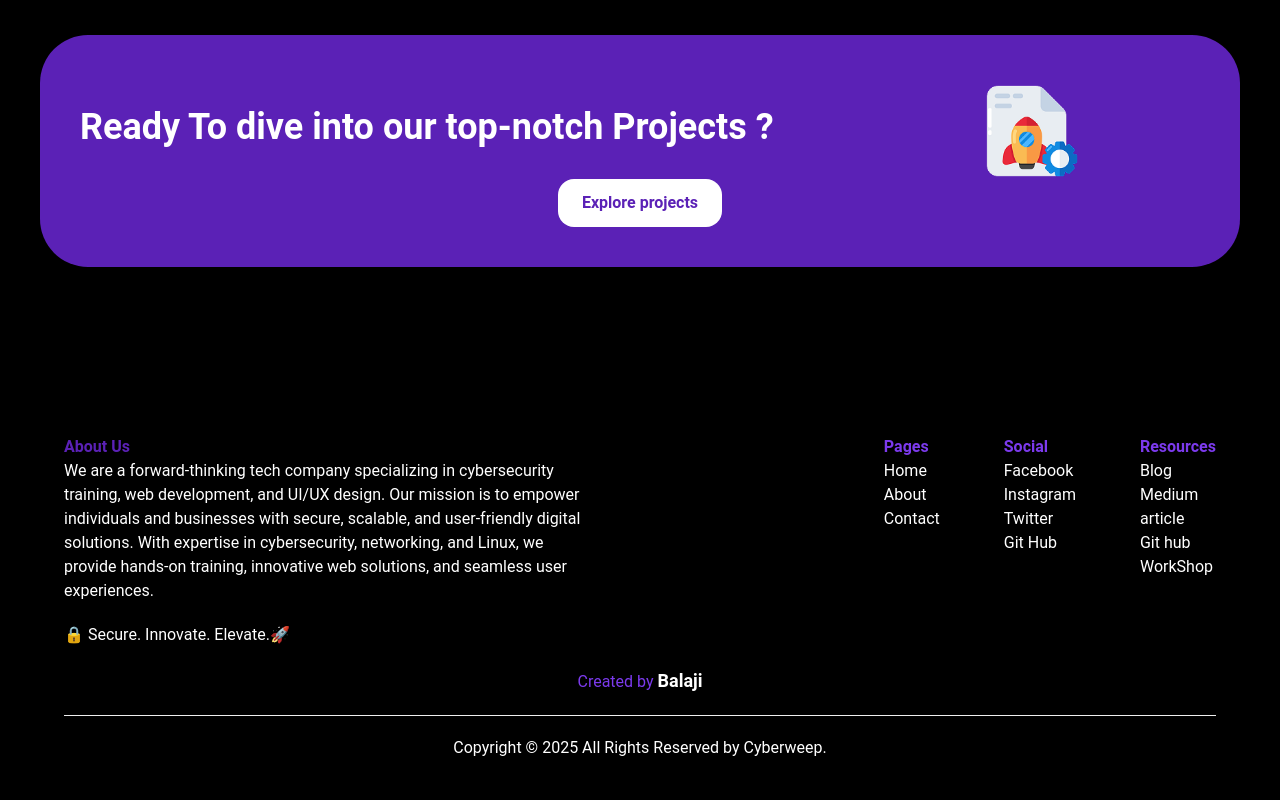
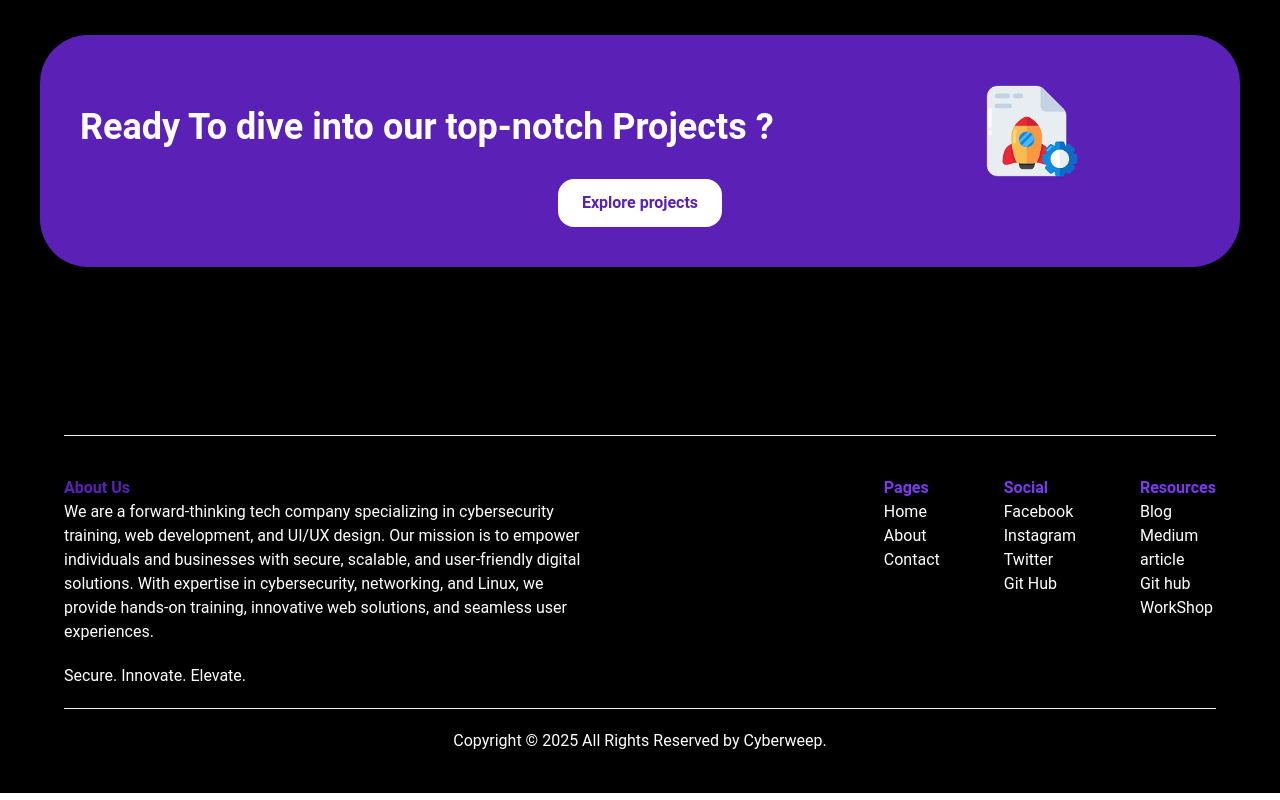
Before and after one commit to codingisf/cyberweep, a React (Vite) app: page /home in a window 1280 px wide. Shown: the part 3837-4637 px from the top of the page. Built offline with nearby package versions, Linux system fonts and the light colour scheme.

Commit message:
Update footer text and comment out unnecessary span
Removed emoji from footer text and commented out a span.

```diff
--- a/src/Components/Footer.jsx
+++ b/src/Components/Footer.jsx
@@ -4,6 +4,7 @@ export class Footer extends Component {
   render() {
     return (
       <footer className="py-10 bg-black text-white ">
+        <hr className="w-[90%] mx-auto py-5" />
         <section className="flex flex-col lg:flex-row justify-end gap-16 px-auto lg:px-16">
           <div className="mx-auto">
             <p className="text-violet-800 font-bold ">About Us</p>
@@ -17,7 +18,7 @@ export class Footer extends Component {
             solutions, and seamless user experiences.
             </p>
 
-            <p className="mt-5">🔒 Secure. Innovate. Elevate.🚀 </p>
+            <p className="mt-5">Secure. Innovate. Elevate. </p>
           </div>
 
 <div className="flex gap-16">
@@ -51,12 +52,12 @@ export class Footer extends Component {
           </div>
           </div>
         </section>
-        <span className="text-center">
+        {/* <span className="text-center">
           <p className="text-violet-600 my-5">
             Created by{" "}
             <span className="font-semibold text-white text-lg"> Balaji </span>
           </p>
-        </span>
+        </span> */}
 
         <hr className="w-[90%] mx-auto my-5" />
         <p className="text-center">Copyright © 2025 All Rights Reserved by Cyberweep.</p>
```
